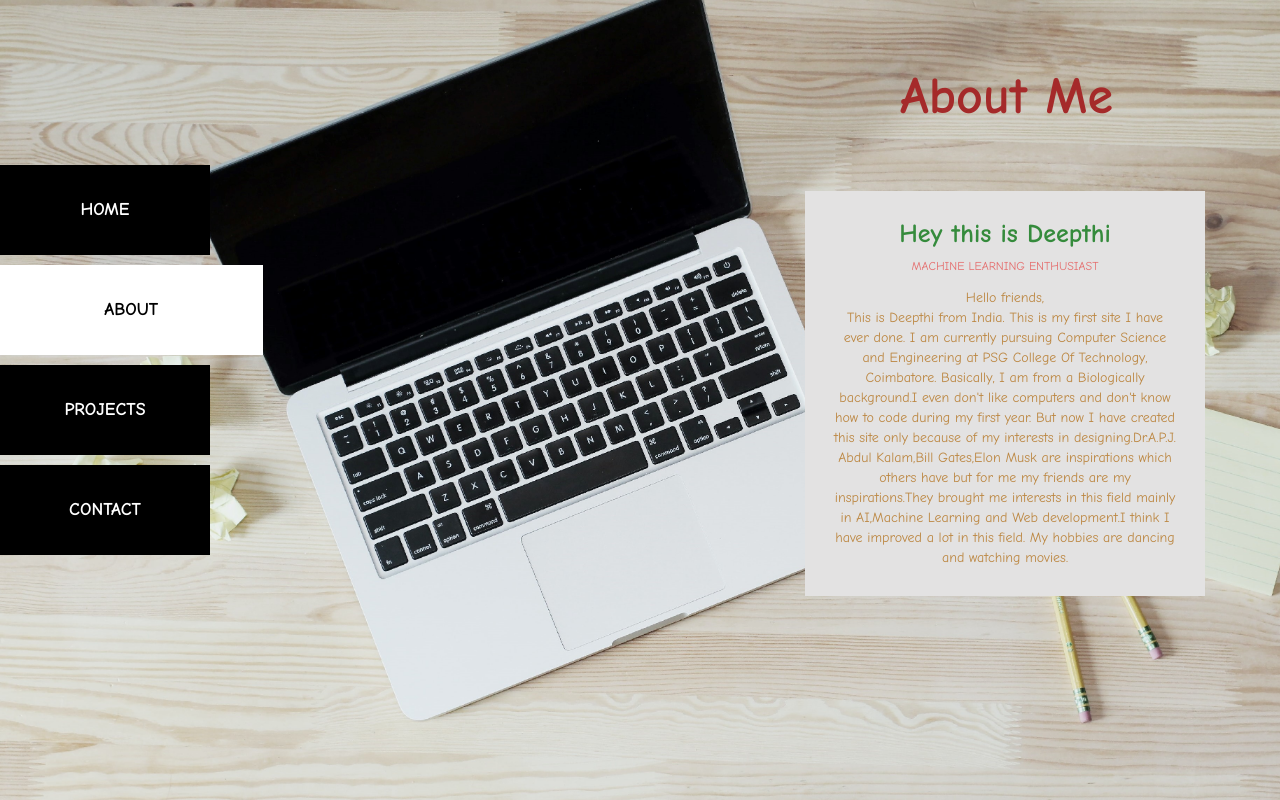
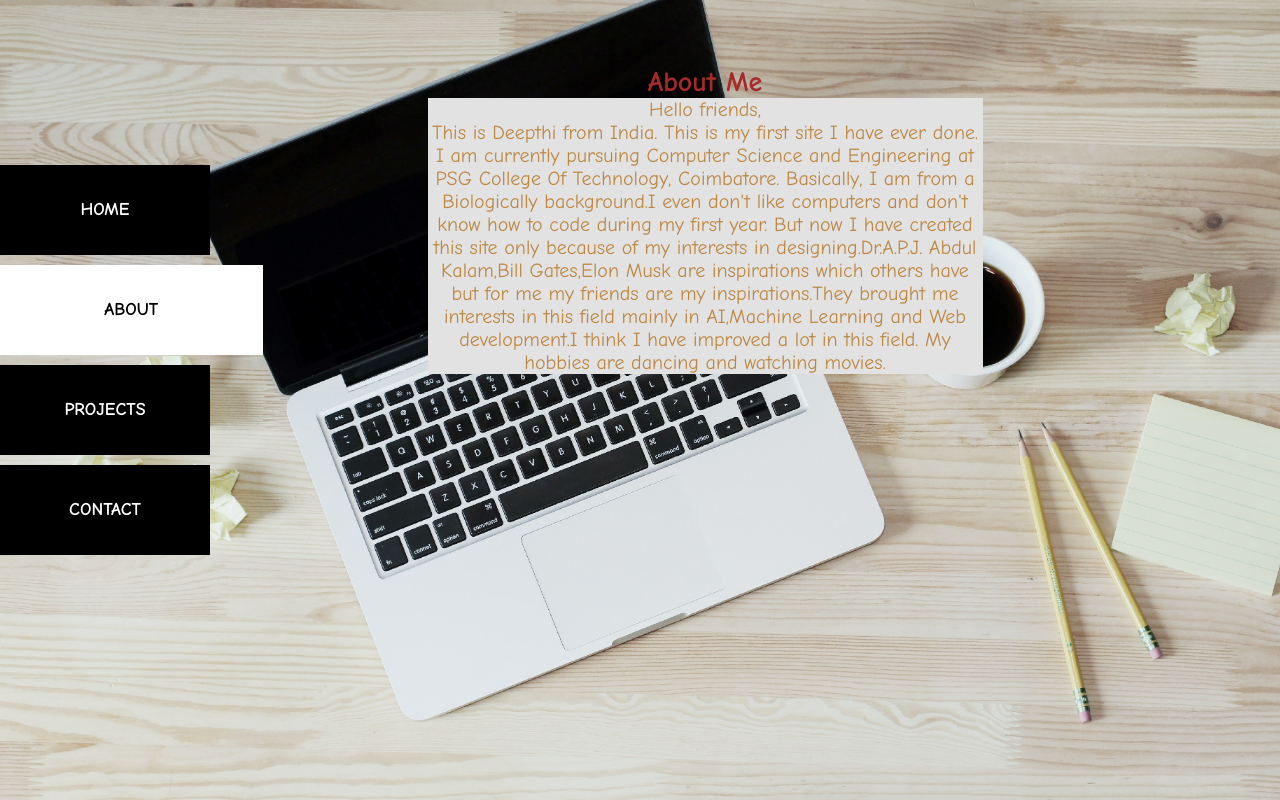
Before and after one commit to Deepthi1409/My-first-portfolio, a plain HTML site: page index.html in a window 1280 px wide. Both pictures are taken after a click on the link "ABOUT". Drawn offline with Linux system fonts and the light colour scheme.

Commit message:
about change

```diff
--- a/css/style.css
+++ b/css/style.css
@@ -88,50 +88,25 @@ a.active, .nav a:hover{
     opacity: 0.6;
 }
 .About{
-    position: absolute;
-    font-family: comic sans MS;
-    right: 0;
-    color: brown;
-    padding: 0 70px;
+    margin: auto;
+    width: 50%;
+    padding: 10px;
     display: none;
-    margin-top: 10px;
-
 }
 .About h1{
+    text-align: center;
+
+    color: brown;
+    font-size: 28px;
     font-family: comic sans MS;
-    font-size: 52px;
-    margin-bottom: 60px;
-    margin-left: 3px;
+}
+.About p{
     text-align: center;
-    top: 10px;
-}
-.about_me{
-    display: flex;
-    text-align: center;
-    width: auto;
-    justify-content: center;
-    top: 10px;
-}
-.about_me .abt_me{
+    color: rgb(188, 135, 66);
     background: #e3e2e2;
-    margin: 5px;
-    margin-bottom: 50px;
-    width: 400px;
-    padding: 28px;
-    line-height: 20px;
-    color: rgb(188, 135, 66);
-    position: relative;
-}
-.about_me .abt_me p.desc{
-    color: rgb(229, 107, 107);
-    font-size: 12px;
-    text-transform: uppercase;
-    margin:12px 0;
-}
-.about_me .abt_me h3{
-    color: #358b3c;
-    font-size: 26px;
-    margin-top: 5px;
+    font-family: comic sans MS;
+    font-size: 20px;
+    top: 20px;
 }
 
 /*.about_me .abt_me .my_img{
--- a/index.html
+++ b/index.html
@@ -19,10 +19,6 @@
          </div>
          <div class="About">
              <h1>About Me</h1>
-             <div class="about_me">
-                 <div class="abt_me">
-                    <h3>Hey this is Deepthi</h3>
-                    <p class="desc">Machine learning enthusiast</p>
              <p>Hello friends,<br>
                 This is Deepthi from India.
                 This is my first site I have ever done.
@@ -31,8 +27,7 @@
                 But now I have created this site only because of my interests in designing.Dr.A.P.J. Abdul Kalam,Bill Gates,Elon Musk are inspirations which others have but for me
                 my friends are my inspirations.They brought me interests in this field mainly in AI,Machine Learning and Web development.I think I have improved a lot in this field.
                My hobbies are dancing and watching movies.</p>
-                 </div>
-             </div>
+
 
 
          </div>
```
Lines whose indentation alone changed are shown as unchanged.
